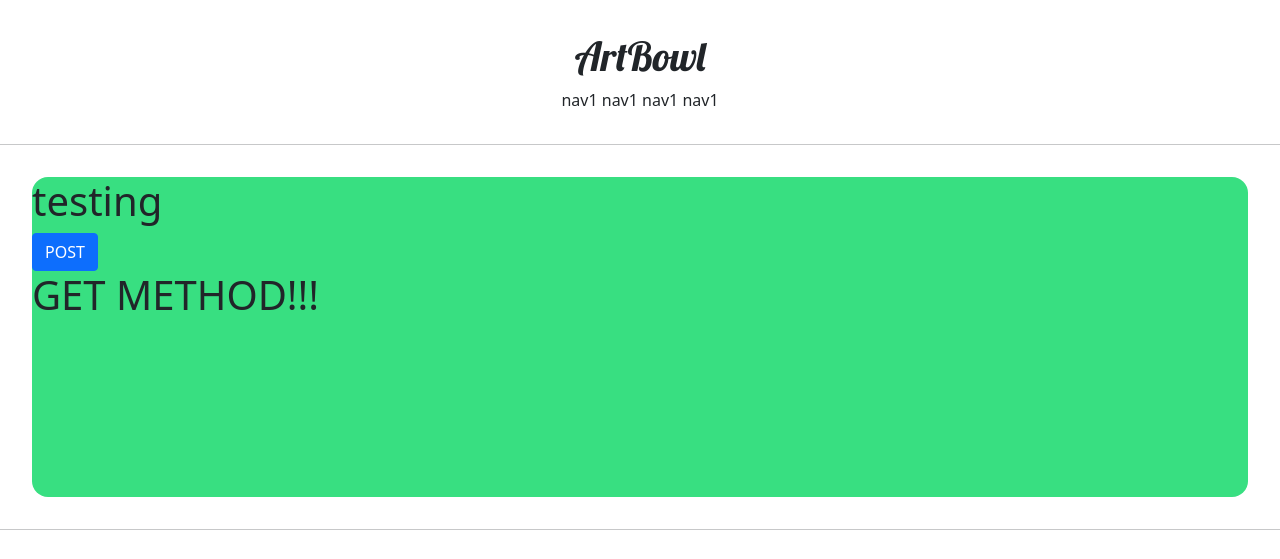
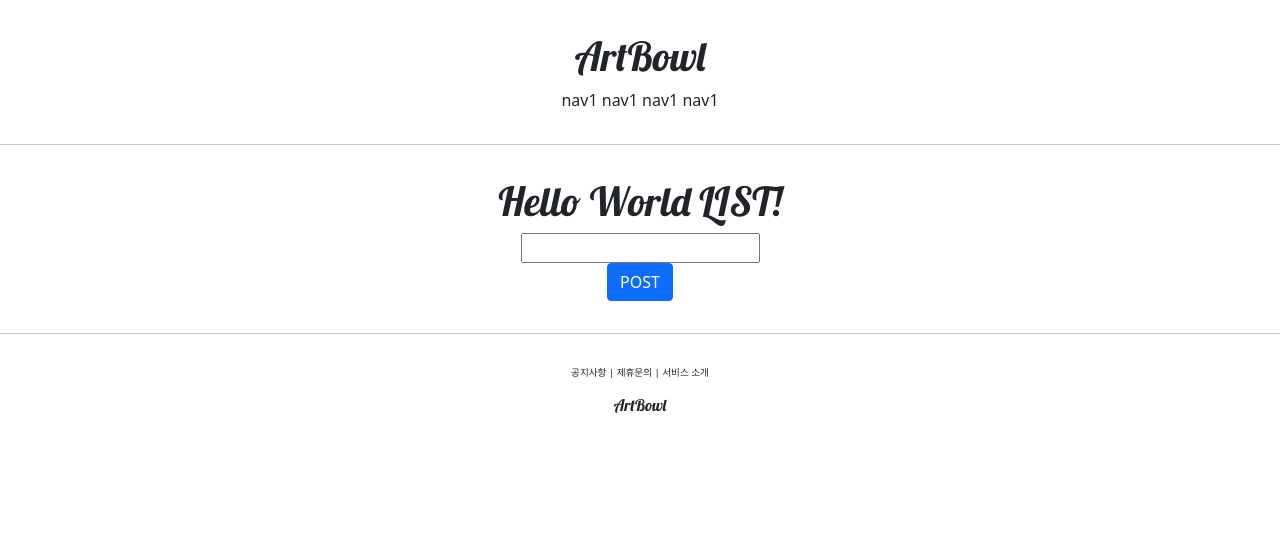
Before and after one commit to Jangyj99/artbowl, a Django app: page /account/hello_world/ in a window 1280 px wide. Shown: the top 559 px of the page. Run offline with Django 4.2, Linux system fonts and the light colour scheme.

Commit message:
post data save practice

```diff
--- a/accountapp/templates/accountapp/hello_world.html
+++ b/accountapp/templates/accountapp/hello_world.html
@@ -2,17 +2,27 @@
 
 {% block content %}
 
-    <div style ="height: 20rem; background-color: #38df81; border-radius: 1rem; margin: 2rem;">
-     <h1>testing</h1>
+    <div style ="border-radius: 1rem; margin: 2rem; text-align: center">
+     <h1 style ="font-family: 'lobster', cursive;">
+         Hello World LIST!
+     </h1>
 
         <form action="/account/hello_world/" method="post">
             {% csrf_token %}
-            <input type="submit" class="btn btn-primary" value="POST">
+            <div>
+                <input type="text" name="hello_world_input">
+            </div>
+            <div>
+                <input type="submit" class="btn btn-primary" value="POST">
+            </div>
+
         </form>
 
+        {% if hello_world_output %}
     <h1>
-        {{ text }}
+        {{ hello_world_output.text }}
     </h1>
+    {% endif %}
     </div>
 
 {% endblock %}
--- a/accountapp/views.py
+++ b/accountapp/views.py
@@ -2,10 +2,18 @@ from django.http import HttpResponse
 from django.shortcuts import render
 
 # Create your views here.
+from accountapp.models import HelloWorld
+
 
 def hello_world(request):
 
     if request.method == "POST":
-        return render(request, 'accountapp/hello_world.html', context={'text': 'POST METHOD!!!'})
+
+        temp = request.POST.get("hello_world_input")
+        new_hello_world = HelloWorld()
+        new_hello_world.text = temp
+        new_hello_world.save()
+
+        return render(request, 'accountapp/hello_world.html', context={'hello_world_output': new_hello_world})
     else:
         return render(request, 'accountapp/hello_world.html', context={'text': 'GET METHOD!!!'})
```
